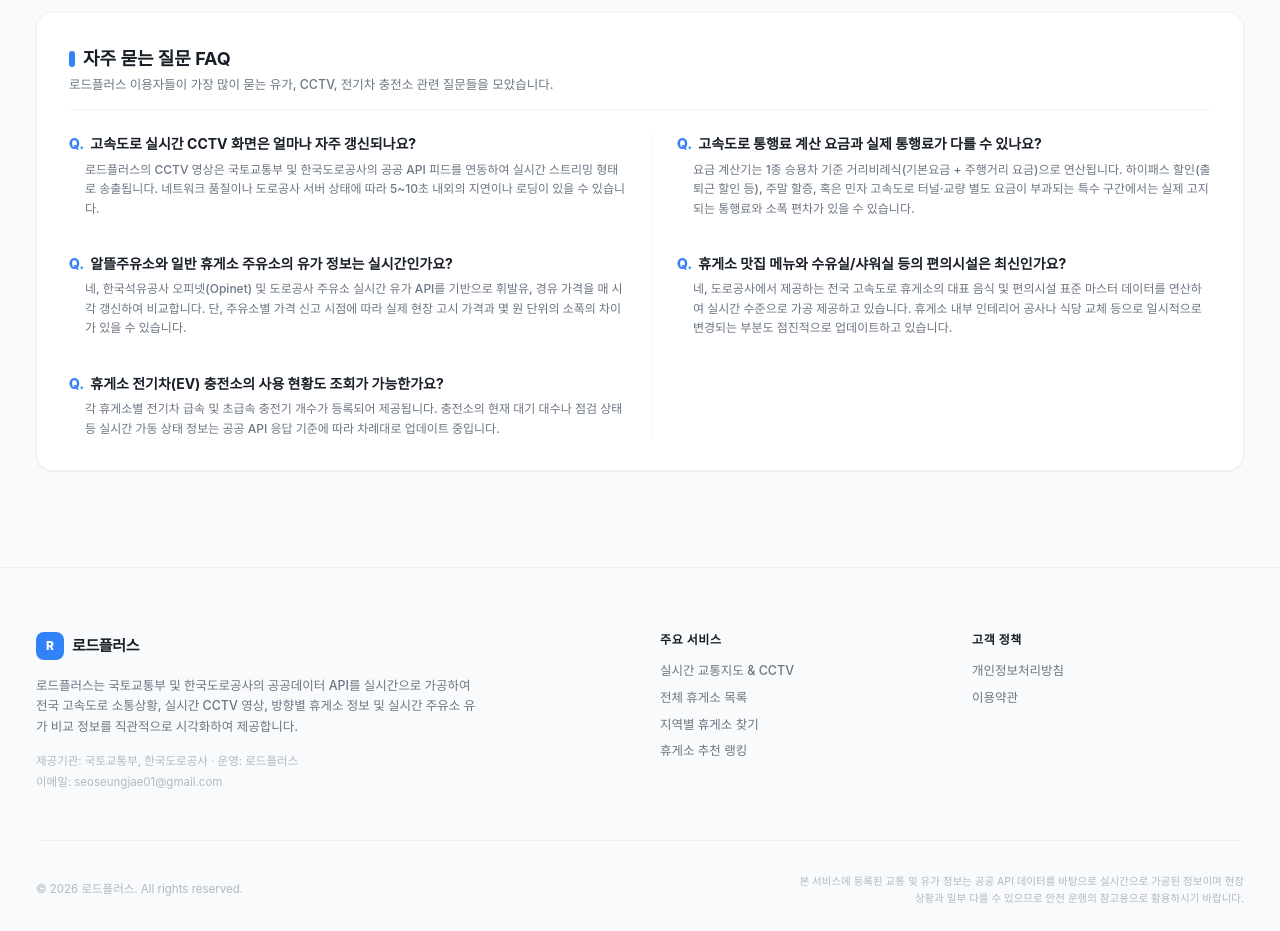
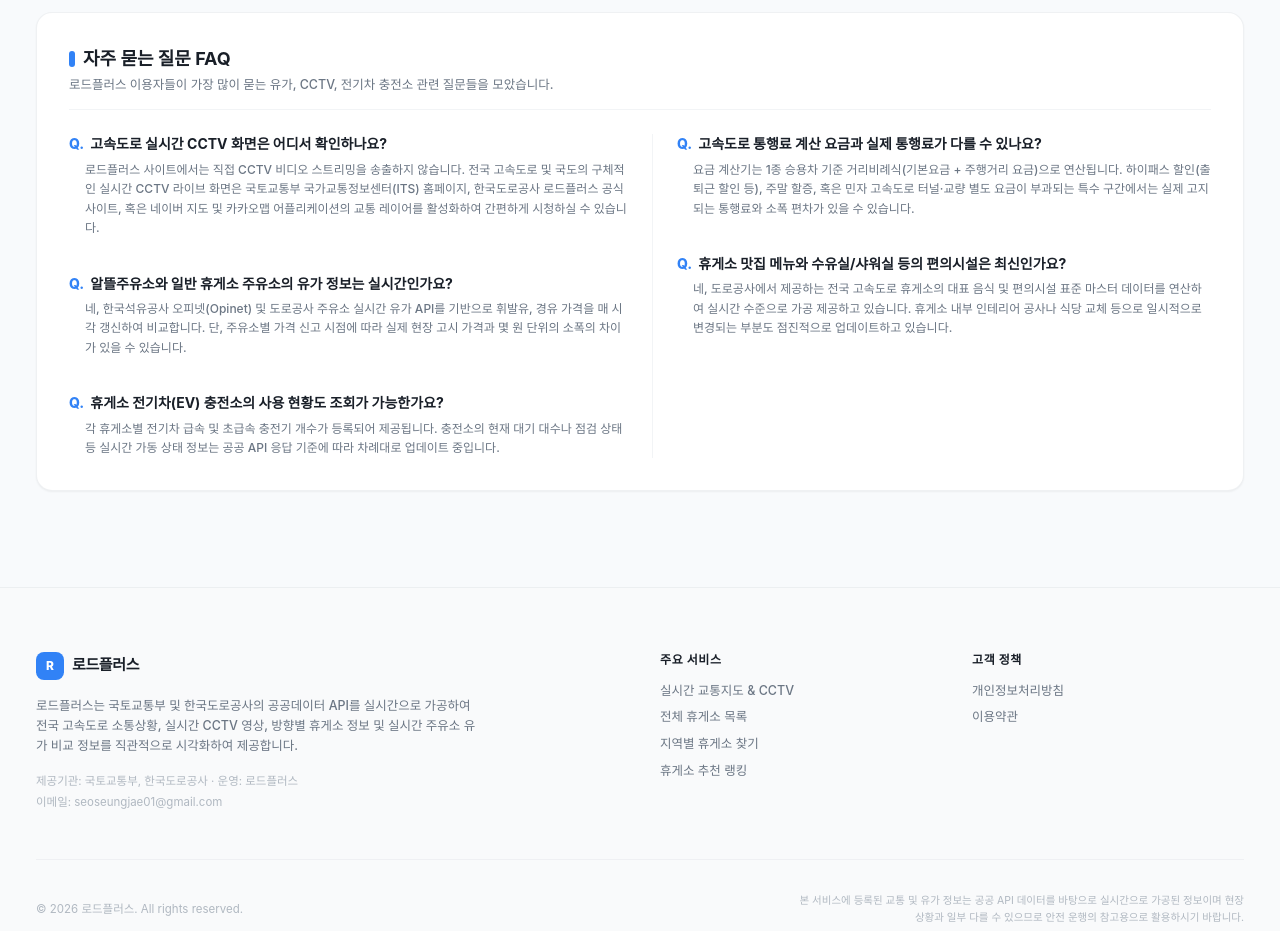
Before and after one commit to fnqlrtm123-code/highway-live, a Next.js app: page / in a window 1280 px wide. Shown: the part 1360-2291 px from the top of the page. Built offline with nearby package versions, Linux system fonts and the light colour scheme; a web font is replaced by a local one.

Commit message:
seo: update FAQ Q1 to specify external CCTV sources instead of self-broadcast claim

```diff
--- a/src/components/HomeClient.tsx
+++ b/src/components/HomeClient.tsx
@@ -506,10 +506,10 @@
               <div className="pt-4 first:pt-0 space-y-1.5">
                 <h3 className="font-bold text-slate-850 text-xs md:text-sm flex items-start gap-1.5 leading-snug">
                   <span className="text-blue-600 font-extrabold shrink-0">Q.</span>
-                  고속도로 실시간 CCTV 화면은 얼마나 자주 갱신되나요?
+                  고속도로 실시간 CCTV 화면은 어디서 확인하나요?
                 </h3>
                 <p className="text-slate-500 text-[11.5px] md:text-xs leading-relaxed pl-4 font-medium">
-                  로드플러스의 CCTV 영상은 국토교통부 및 한국도로공사의 공공 API 피드를 연동하여 실시간 스트리밍 형태로 송출됩니다. 네트워크 품질이나 도로공사 서버 상태에 따라 5~10초 내외의 지연이나 로딩이 있을 수 있습니다.
+                  로드플러스 사이트에서는 직접 CCTV 비디오 스트리밍을 송출하지 않습니다. 전국 고속도로 및 국도의 구체적인 실시간 CCTV 라이브 화면은 국토교통부 국가교통정보센터(ITS) 홈페이지, 한국도로공사 로드플러스 공식 사이트, 혹은 네이버 지도 및 카카오맵 어플리케이션의 교통 레이어를 활성화하여 간편하게 시청하실 수 있습니다.
                 </p>
               </div>
 
```
